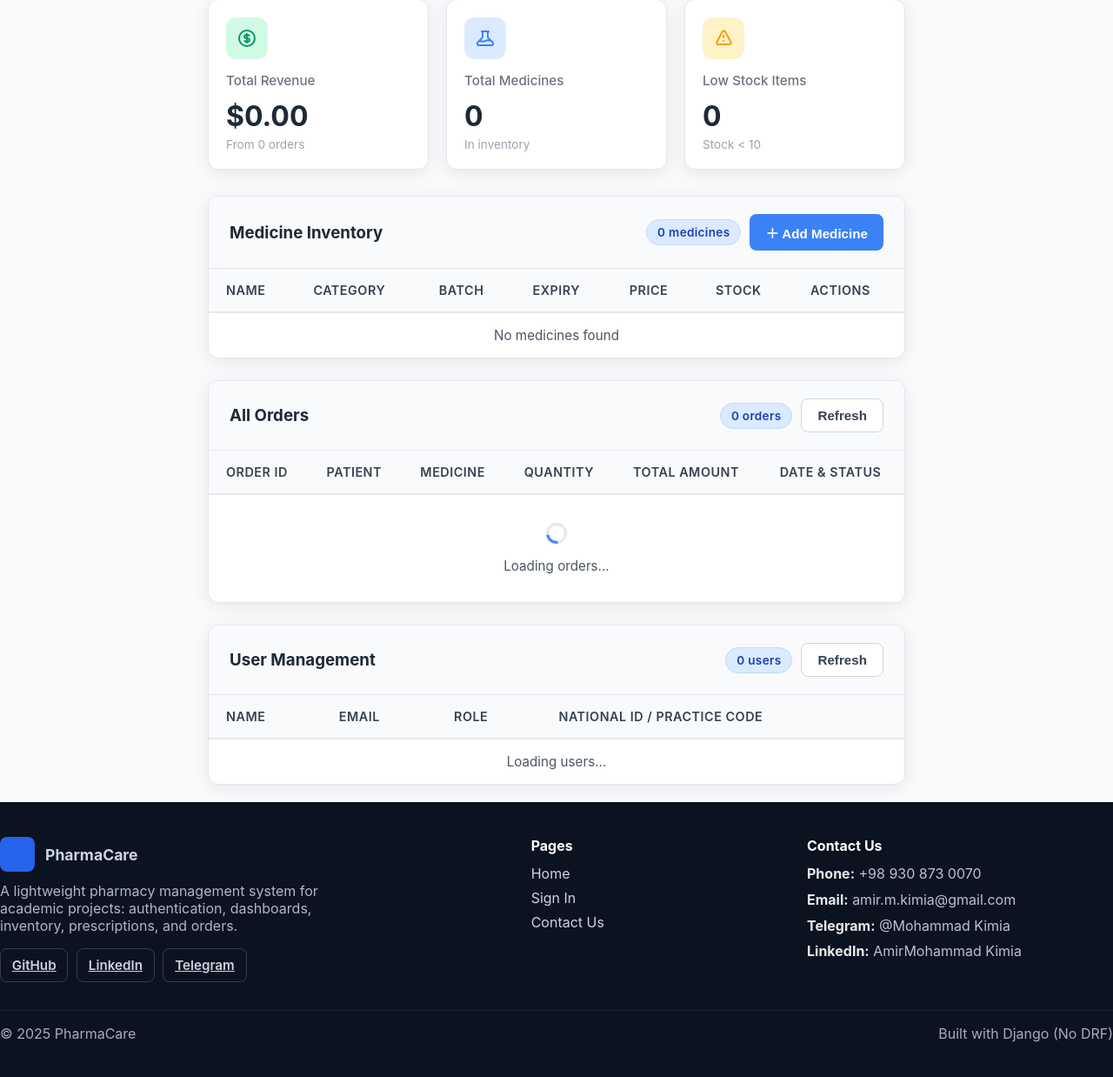
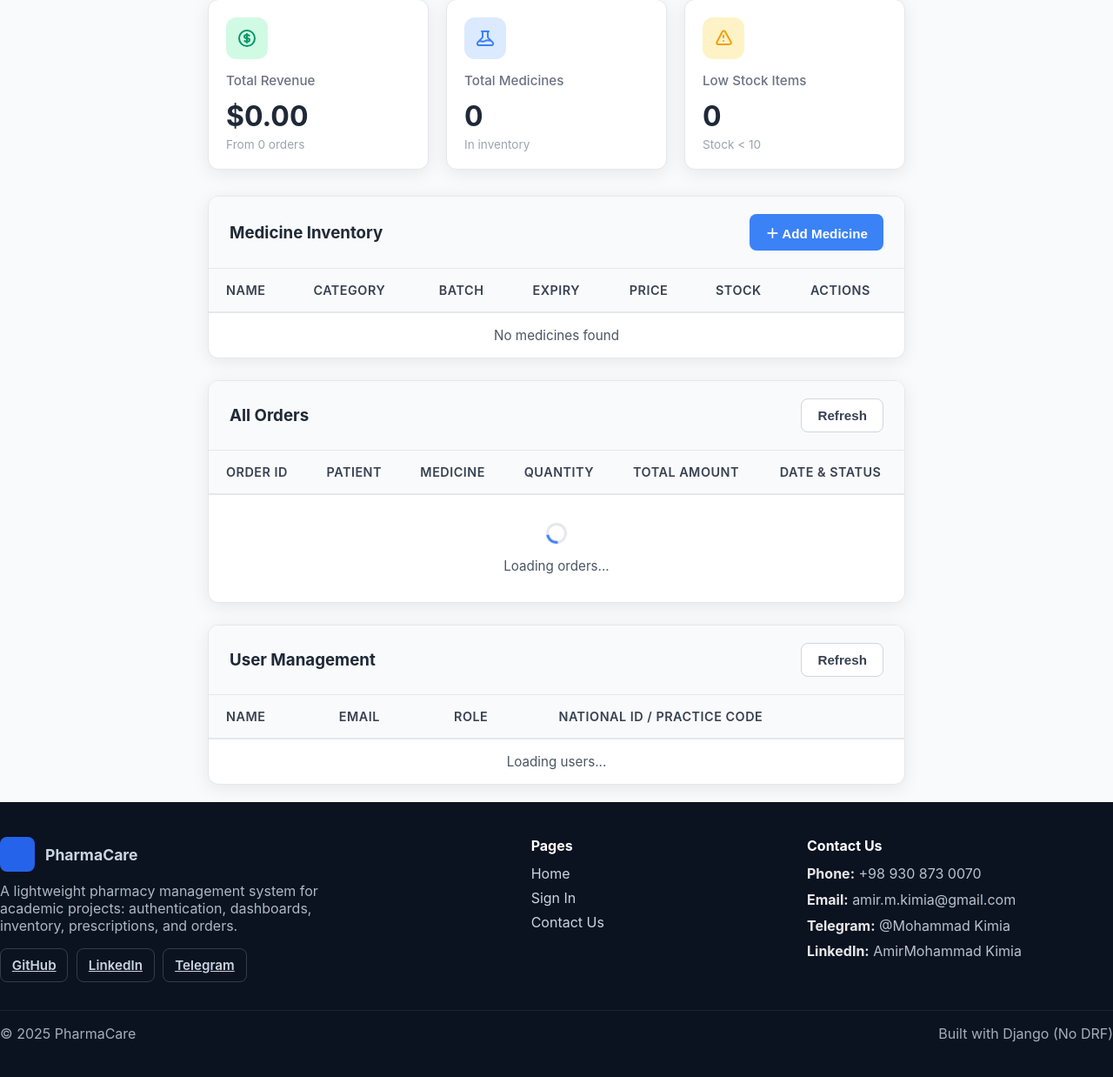
Before and after one commit to MOHAMMAD-KIMIA/SELab-Pharmacy, a Django app: page /dashboard/pharmacist/ in a window 1280 px wide. Shown: the part 188-1426 px from the top of the page at 87% size. Run offline with Django 5.2, Linux system fonts and the light colour scheme; data that the repository does not hold is empty.

Commit message:
edit html files

```diff
--- a/Templates/dashboards/patient.html
+++ b/Templates/dashboards/patient.html
@@ -122,7 +122,6 @@
                             </p>
                         </div>
                         <div style="display: flex; gap: 12px; align-items: center;">
-                            <span id="prescription-count" class="badge badge-blue" style="font-size: 0.9rem;">Loading...</span>
                             <button onclick="loadPatientPrescriptions()" class="btn btn-outline" style="padding: 8px 16px;">
                                 Refresh
                             </button>
@@ -148,7 +147,6 @@
                             </p>
                         </div>
                         <div style="display: flex; gap: 12px; align-items: center;">
-                            <span id="order-count" class="badge badge-blue" style="font-size: 0.9rem;">Loading...</span>
                             <button onclick="loadOrderHistory()" class="btn btn-outline" style="padding: 8px 16px;">
                                 Refresh
                             </button>
--- a/Templates/dashboards/pharmacist.html
+++ b/Templates/dashboards/pharmacist.html
@@ -90,7 +90,6 @@
                 <div class="table-card-header">
                     <h3 style="margin: 0;">Medicine Inventory</h3>
                     <div style="display: flex; gap: 10px; align-items: center;">
-                        <span id="medicine-count-badge" class="badge badge-blue">0 medicines</span>
                         <button type="button" class="btn btn-primary" onclick="showAddMedicine()">
                             ＋ Add Medicine
                         </button>
@@ -124,7 +123,6 @@
                 <div class="table-card-header">
                     <h3 style="margin: 0;">All Orders</h3>
                     <div style="display: flex; gap: 10px; align-items: center;">
-                        <span id="orders-count-badge" class="badge badge-blue">0 orders</span>
                         <button type="button" class="btn btn-outline" onclick="loadAllOrders()" id="refresh-orders-btn">
                             Refresh
                         </button>
@@ -158,7 +156,6 @@
                 <div class="table-card-header">
                     <h3 style="margin: 0;">User Management</h3>
                     <div style="display: flex; gap: 10px; align-items: center;">
-                        <span id="users-count-badge" class="badge badge-blue">0 users</span>
                         <button type="button" class="btn btn-outline" onclick="loadUsers()">
                             Refresh
                         </button>
```
Also changed, not shown: db.sqlite3.
